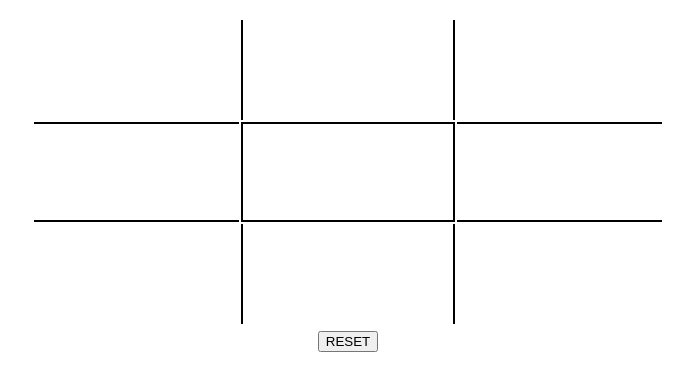
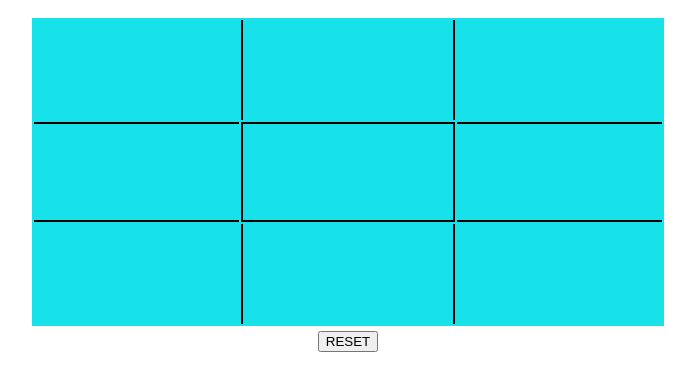
Before and after one commit to zerga9/Tic-Tac-Toe-JS, a website: page index.html in a window 1280 px wide. Shown: the part 48-438 px from the top of the page, without its empty margins (292-987 px from the left). Drawn offline with Linux system fonts and the light colour scheme.

Commit message:
Add background color and change screenshot

```diff
--- a/index.html
+++ b/index.html
@@ -37,7 +37,7 @@
 </head>
 <body>
   <h1>Welcome to TIC TAC TOE</h1>
-  <center><table style="width:50%">
+  <center><table style="width:50%; background-color:#18E2E9">
   <tr>
     <td id="0" onclick="game.play(game.currentPlayer, 0)"></td>
     <td id="1" class="vert" onclick="game.play(game.currentPlayer, 1)"></td>
```
Also changed, not shown: README.md.
